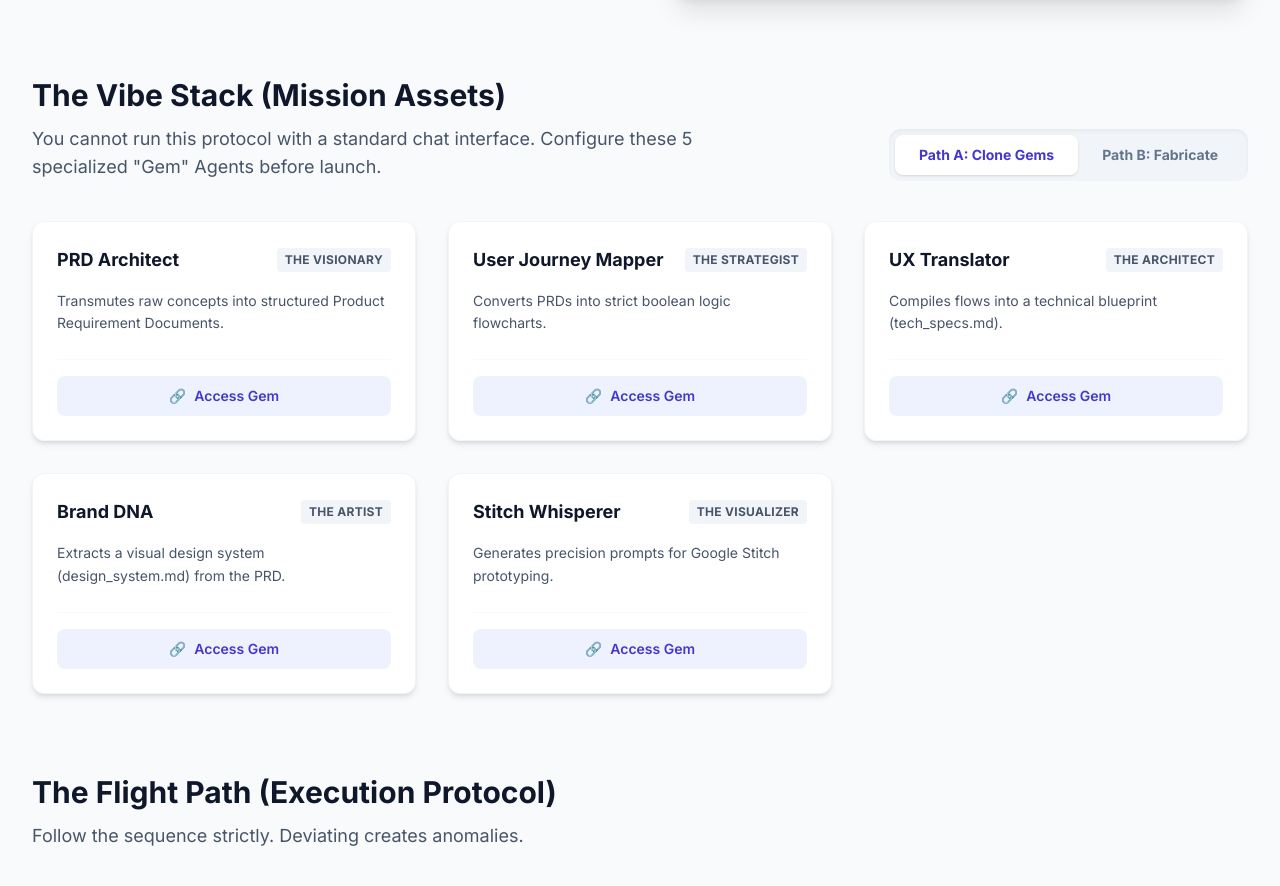
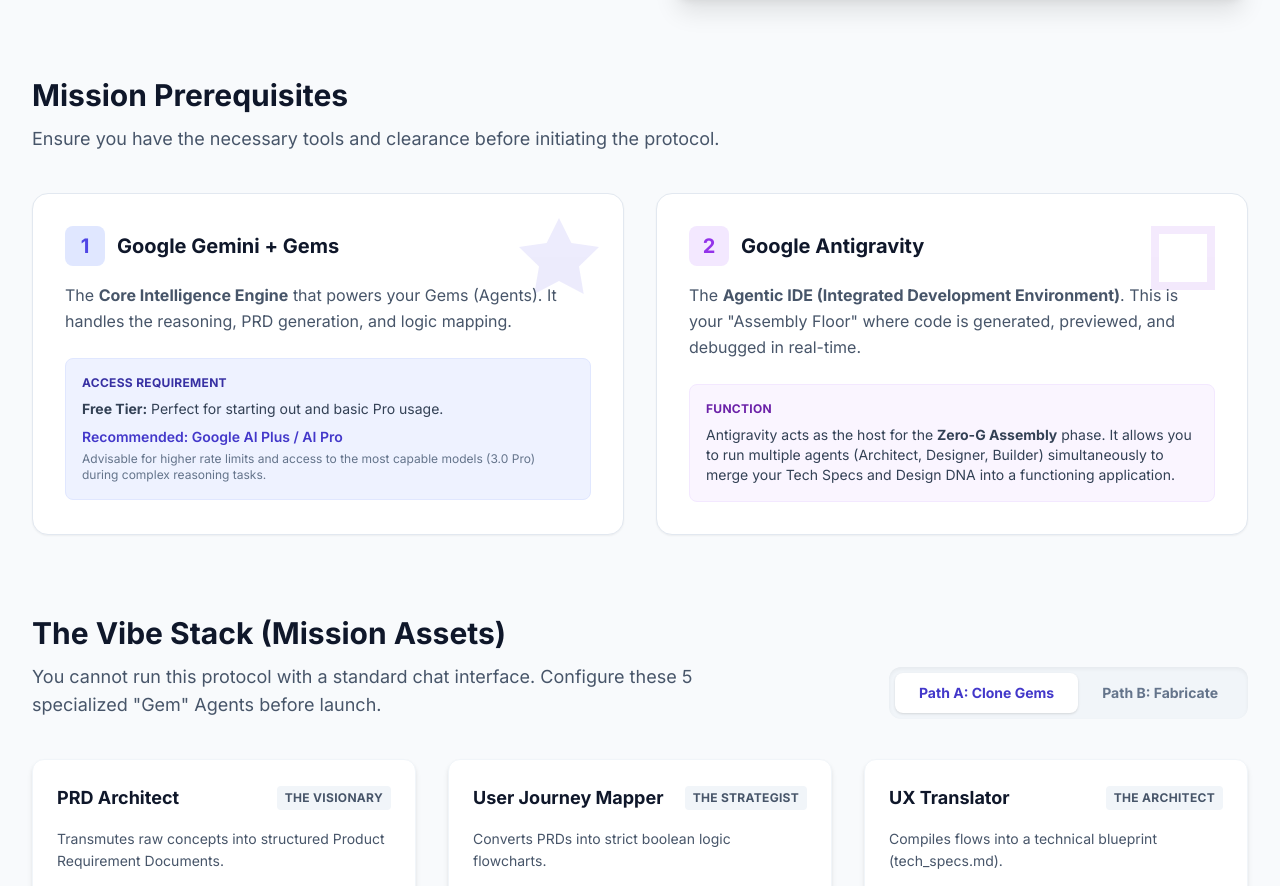
Before and after one commit to Bcp-Sambo/Zero-G, a plain HTML site: page index.html in a window 1280 px wide. Shown: the part 760-1646 px from the top of the page. Drawn offline with nearby package versions, Linux system fonts and the light colour scheme.

Commit message:
Fix typo and add prerequisites section in index.html
Corrected a typo in the description of the Zero-G Protocol and added a new section for prerequisites.

```diff
--- a/index.html
+++ b/index.html
@@ -83,7 +83,7 @@
                 <h3 class="text-sm font-bold text-amber-900 uppercase tracking-wide">Living Protocol Advisory (v2.2)</h3>
                 <p class="text-sm text-amber-800 mt-1 leading-relaxed">
                     This playbook is actively maintained. Please check back often for optimized updates on <strong>Flows</strong> and <strong>Gem Prompts</strong>.
-                    The Zero-G Protocol evolves rapidly to eliminate edge-cases and match the latest google updates.
+                    The Zero-G Protocol evolves rapidly to eliminate edge-cases and match the latest google updats.
                 </p>
             </div>
         </div>
@@ -116,6 +116,62 @@
                 </div>
                 <div class="mt-6 text-center">
                     <p class="text-sm text-slate-500">Parallel vectors merge only in the final assembly.</p>
+                </div>
+            </div>
+        </section>
+
+        <!-- Section 1.5: Prerequisites -->
+        <section id="prerequisites" class="scroll-mt-24">
+            <div class="mb-10">
+                <h2 class="text-3xl font-bold text-slate-900">Mission Prerequisites</h2>
+                <p class="text-slate-600 mt-3 text-lg">Ensure you have the necessary tools and clearance before initiating the protocol.</p>
+            </div>
+
+            <div class="grid grid-cols-1 md:grid-cols-2 gap-8">
+                <!-- Requirement 1: Gemini -->
+                <div class="bg-white p-8 rounded-2xl border border-slate-200 shadow-sm relative overflow-hidden group hover:border-indigo-300 transition-all">
+                    <div class="absolute top-0 right-0 p-4 opacity-10 group-hover:opacity-20 transition-opacity">
+                        <svg class="w-24 h-24 text-indigo-600" fill="currentColor" viewBox="0 0 24 24"><path d="M12 2L15.09 8.26L22 9.27L17 14.14L18.18 21.02L12 17.77L5.82 21.02L7 14.14L2 9.27L8.91 8.26L12 2Z"/></svg>
+                    </div>
+                    <div class="relative z-10">
+                        <div class="flex items-center space-x-3 mb-4">
+                            <div class="w-10 h-10 bg-indigo-100 rounded-lg flex items-center justify-center text-indigo-600 font-bold text-xl">1</div>
+                            <h3 class="text-xl font-bold text-slate-900">Google Gemini + Gems</h3>
+                        </div>
+                        <p class="text-slate-600 mb-6 leading-relaxed">
+                            The <strong>Core Intelligence Engine</strong> that powers your Gems (Agents). It handles the reasoning, PRD generation, and logic mapping.
+                        </p>
+                        <div class="bg-indigo-50 rounded-lg p-4 border border-indigo-100">
+                            <h4 class="text-xs font-bold text-indigo-800 uppercase tracking-wide mb-2">Access Requirement</h4>
+                            <p class="text-sm text-slate-700">
+                                <strong>Free Tier:</strong> Perfect for starting out and basic Pro usage.<br>
+                                <span class="block mt-2 text-indigo-700 font-semibold">Recommended: Google AI Plus / AI Pro</span>
+                                <span class="text-xs text-slate-500 block mt-1">Advisable for higher rate limits and access to the most capable models (3.0 Pro) during complex reasoning tasks.</span>
+                            </p>
+                        </div>
+                    </div>
+                </div>
+
+                <!-- Requirement 2: Antigravity -->
+                <div class="bg-white p-8 rounded-2xl border border-slate-200 shadow-sm relative overflow-hidden group hover:border-purple-300 transition-all">
+                    <div class="absolute top-0 right-0 p-4 opacity-10 group-hover:opacity-20 transition-opacity">
+                        <svg class="w-24 h-24 text-purple-600" fill="currentColor" viewBox="0 0 24 24"><path d="M4 4H20V20H4V4M6 6V18H18V6H6Z"/></svg>
+                    </div>
+                    <div class="relative z-10">
+                        <div class="flex items-center space-x-3 mb-4">
+                            <div class="w-10 h-10 bg-purple-100 rounded-lg flex items-center justify-center text-purple-600 font-bold text-xl">2</div>
+                            <h3 class="text-xl font-bold text-slate-900">Google Antigravity</h3>
+                        </div>
+                        <p class="text-slate-600 mb-6 leading-relaxed">
+                            The <strong>Agentic IDE (Integrated Development Environment)</strong>. This is your "Assembly Floor" where code is generated, previewed, and debugged in real-time.
+                        </p>
+                        <div class="bg-purple-50 rounded-lg p-4 border border-purple-100">
+                            <h4 class="text-xs font-bold text-purple-800 uppercase tracking-wide mb-2">Function</h4>
+                            <p class="text-sm text-slate-700">
+                                Antigravity acts as the host for the <strong>Zero-G Assembly</strong> phase. It allows you to run multiple agents (Architect, Designer, Builder) simultaneously to merge your Tech Specs and Design DNA into a functioning application.
+                            </p>
+                        </div>
+                    </div>
                 </div>
             </div>
         </section>
```
